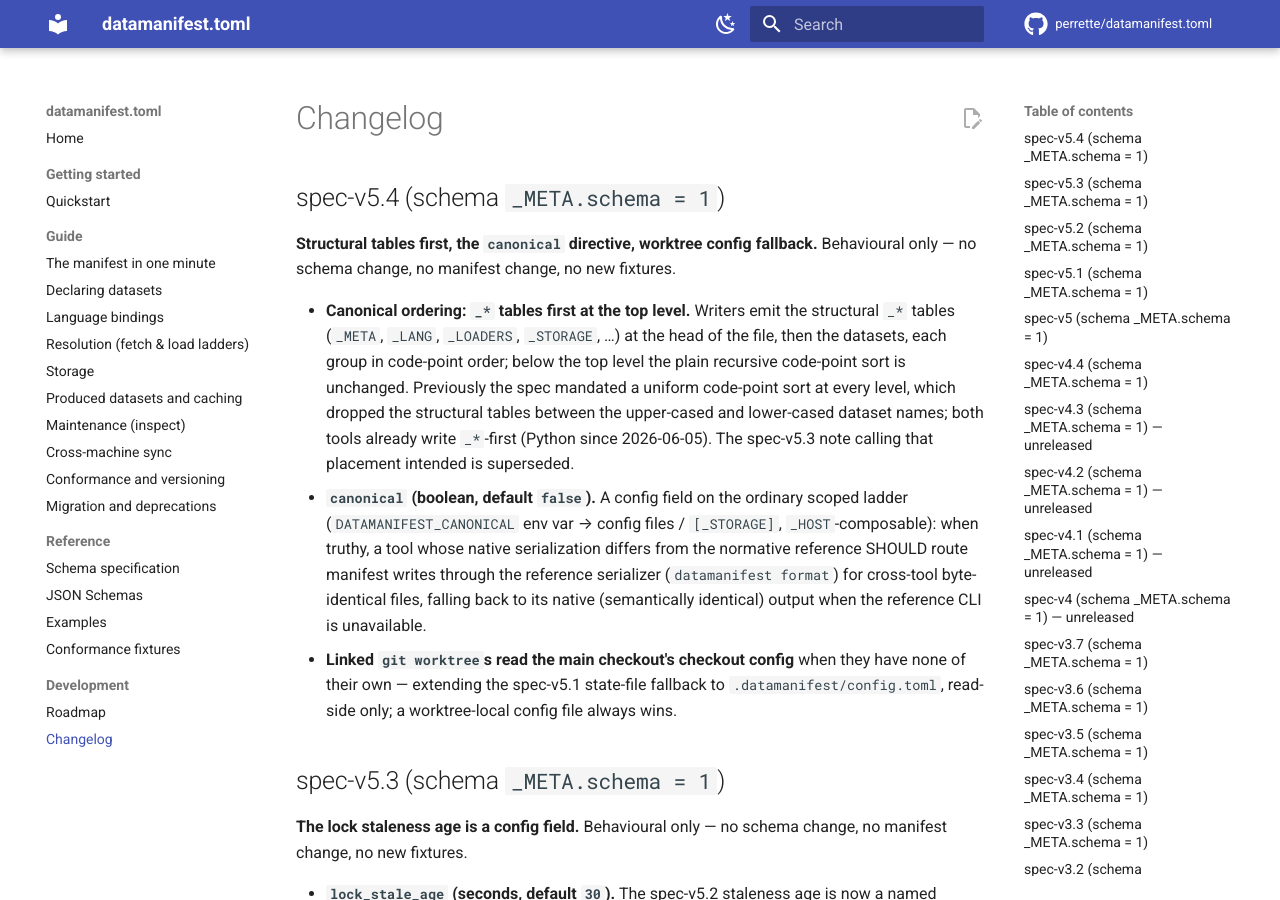
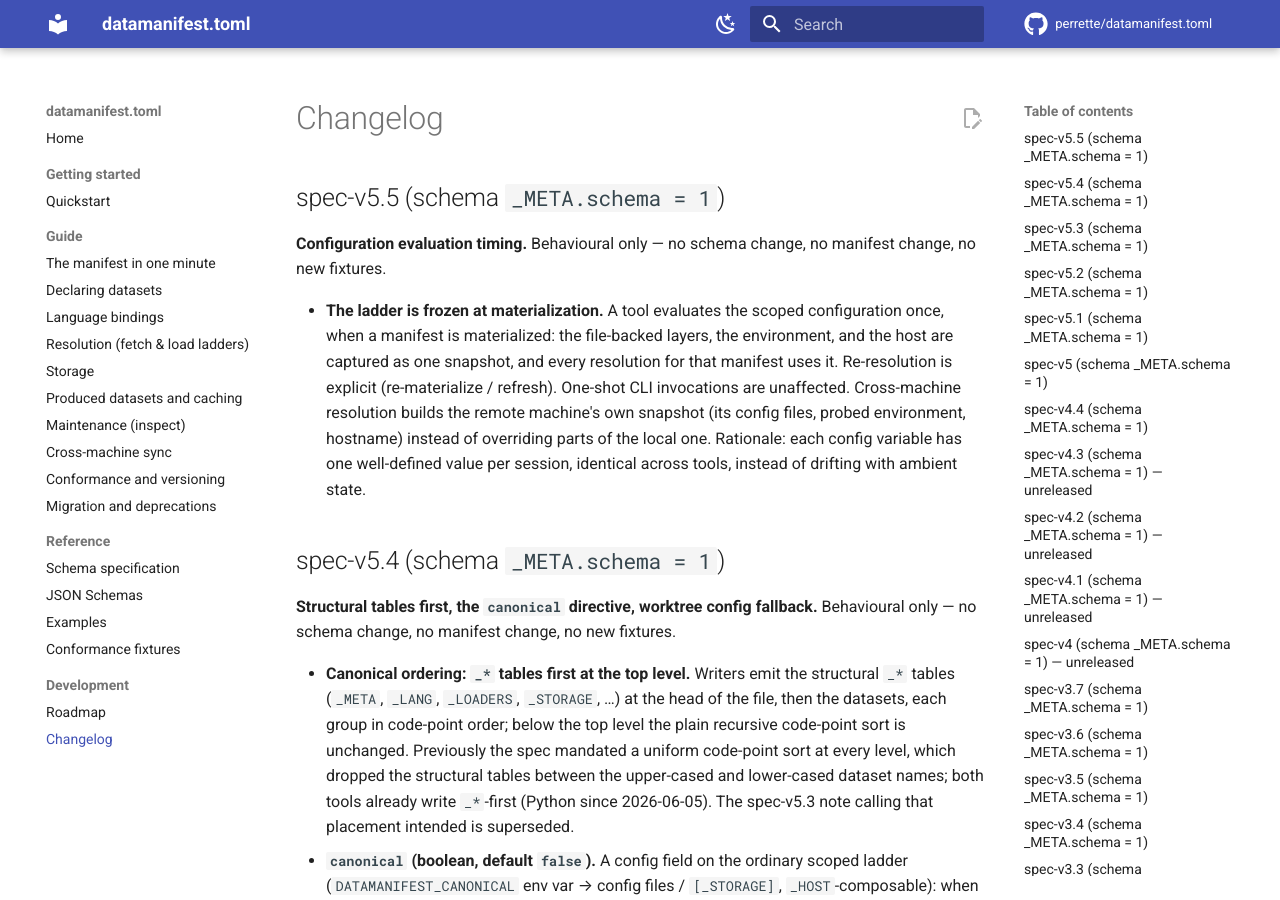
Before and after one commit to perrette/datamanifest.toml, an MkDocs documentation site: the page built from docs/changelog.md, in a window 1280 px wide and 900 px high. Built offline with MkDocs 1.6.1 and Material for MkDocs 9.7.7, drawn with Linux system fonts in a browser that asks for light colours; comment, search, counter and statistics services are not loaded.

Commit message:
Release spec-v5.5: the configuration ladder is frozen at materialization

```diff
--- a/CHANGELOG.md
+++ b/CHANGELOG.md
@@ -1,4 +1,18 @@
 # Changelog
+
+## spec-v5.5 (schema `_META.schema = 1`)
+
+**Configuration evaluation timing.** Behavioural only — no schema change, no manifest
+change, no new fixtures.
+
+- **The ladder is frozen at materialization.** A tool evaluates the scoped configuration
+  once, when a manifest is materialized: the file-backed layers, the environment, and the
+  host are captured as one snapshot, and every resolution for that manifest uses it.
+  Re-resolution is explicit (re-materialize / refresh). One-shot CLI invocations are
+  unaffected. Cross-machine resolution builds the remote machine's own snapshot (its
+  config files, probed environment, hostname) instead of overriding parts of the local
+  one. Rationale: each config variable has one well-defined value per session, identical
+  across tools, instead of drifting with ambient state.
 
 ## spec-v5.4 (schema `_META.schema = 1`)
 
```
Also changed, not shown: README.md (+1 -1 lines), SCHEMA.md (+11 -0 lines).
